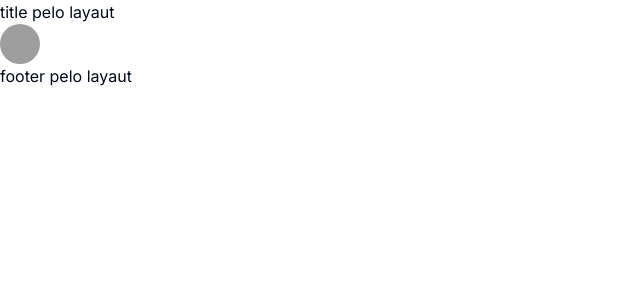
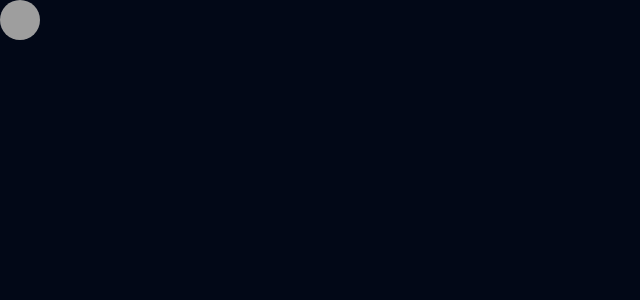
Before and after one commit to W-vinhatto/fws-barber, a Next.js app: page /about in a window 1280 px wide. Shown: the top 300 px of the page, without its empty margins (0-640 px from the left). Built offline with nearby package versions, Linux system fonts and the light colour scheme; grey boxes are pictures that could not be loaded.

Commit message:
chore: add githuck

```diff
--- a/package.json
+++ b/package.json
@@ -6,7 +6,8 @@
     "dev": "next dev",
     "build": "next build",
     "start": "next start",
-    "lint": "next lint"
+    "lint": "next lint",
+    "prepare": "husky"
   },
   "prisma": {
     "seed": "ts-node prisma/seed.ts"
@@ -29,6 +30,8 @@
     "@types/react-dom": "^18",
     "eslint": "^8",
     "eslint-config-next": "14.2.5",
+    "husky": "^9.1.4",
+    "lint-staged": "^15.2.8",
     "postcss": "^8",
     "prettier": "^3.3.3",
     "prettier-plugin-tailwindcss": "^0.6.5",
--- a/src/app/globals.css
+++ b/src/app/globals.css
@@ -3,34 +3,6 @@
 @tailwind utilities;
 
 @layer base {
-  :root {
-    --background: 0 0% 100%;
-    --foreground: 222.2 84% 4.9%;
-    --card: 0 0% 100%;
-    --card-foreground: 222.2 84% 4.9%;
-    --popover: 0 0% 100%;
-    --popover-foreground: 222.2 84% 4.9%;
-    --primary: 222.2 47.4% 11.2%;
-    --primary-foreground: 210 40% 98%;
-    --secondary: 210 40% 96.1%;
-    --secondary-foreground: 222.2 47.4% 11.2%;
-    --muted: 210 40% 96.1%;
-    --muted-foreground: 215.4 16.3% 46.9%;
-    --accent: 210 40% 96.1%;
-    --accent-foreground: 222.2 47.4% 11.2%;
-    --destructive: 0 84.2% 60.2%;
-    --destructive-foreground: 210 40% 98%;
-    --border: 214.3 31.8% 91.4%;
-    --input: 214.3 31.8% 91.4%;
-    --ring: 222.2 84% 4.9%;
-    --radius: 0.5rem;
-    --chart-1: 12 76% 61%;
-    --chart-2: 173 58% 39%;
-    --chart-3: 197 37% 24%;
-    --chart-4: 43 74% 66%;
-    --chart-5: 27 87% 67%;
-  }
-
   .dark {
     --background: 222.2 84% 4.9%;
     --foreground: 210 40% 98%;
--- a/src/app/layout.tsx
+++ b/src/app/layout.tsx
@@ -1,26 +1,22 @@
-import type { Metadata } from "next";
-import { Inter } from "next/font/google";
-import "./globals.css";
+import type { Metadata } from "next"
+import { Inter } from "next/font/google"
+import "./globals.css"
 
-const inter = Inter({ subsets: ["latin"] });
+const inter = Inter({ subsets: ["latin"] })
 
 export const metadata: Metadata = {
   title: "Create Next App",
   description: "Generated by create next app",
-};
+}
 
 export default function RootLayout({
   children,
 }: Readonly<{
-  children: React.ReactNode;
+  children: React.ReactNode
 }>) {
   return (
-    <html lang="en">
-      <body className={inter.className}>
-        <h1> title pelo layaut</h1>
-        {children}
-        <h2> footer pelo layaut</h2>
-        </body>
+    <html lang="en" className="dark">
+      <body className={inter.className}>{children}</body>
     </html>
-  );
+  )
 }
```
Also changed, not shown: src/app/about/page.tsx (+7 -8 lines), .eslintrc.json, .lintstagedrc.json (added), 2 other files (tests, documents, lock files or other folders).
